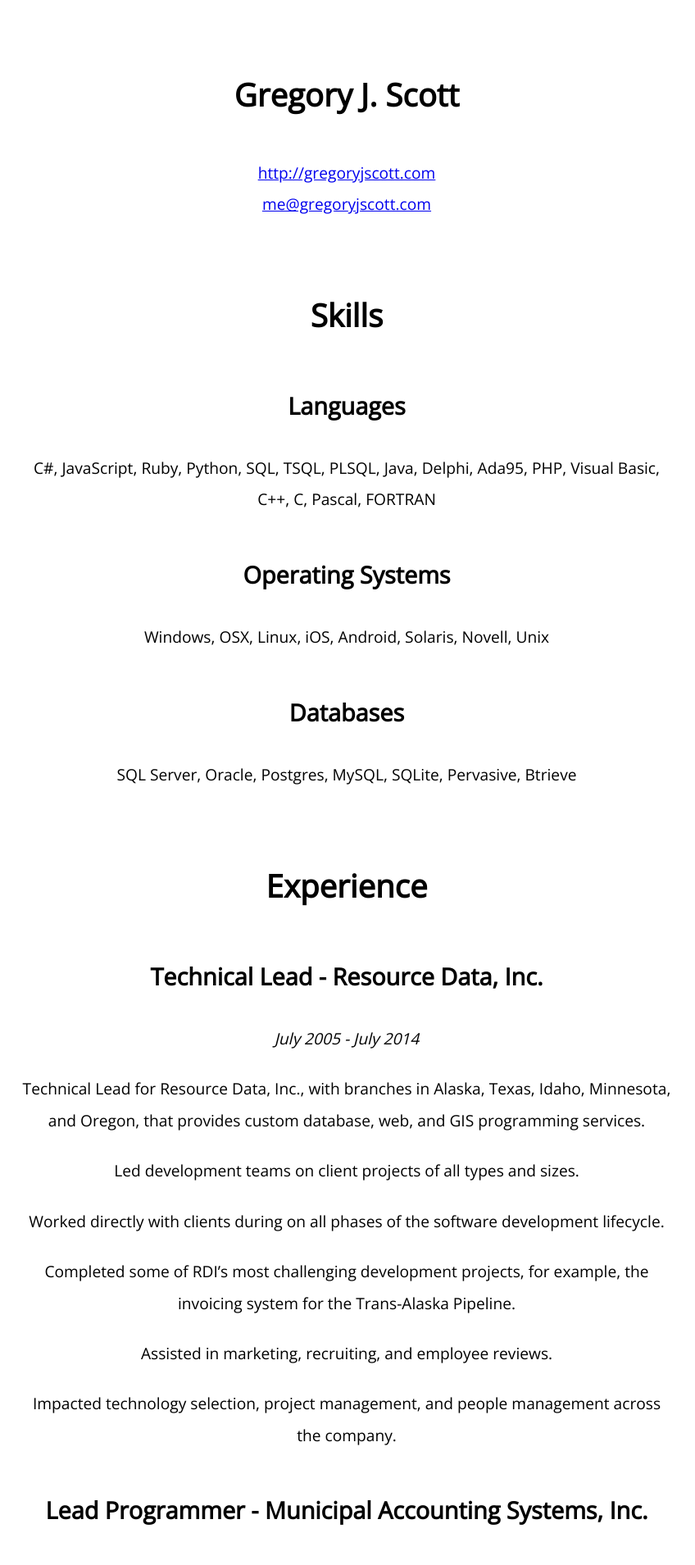
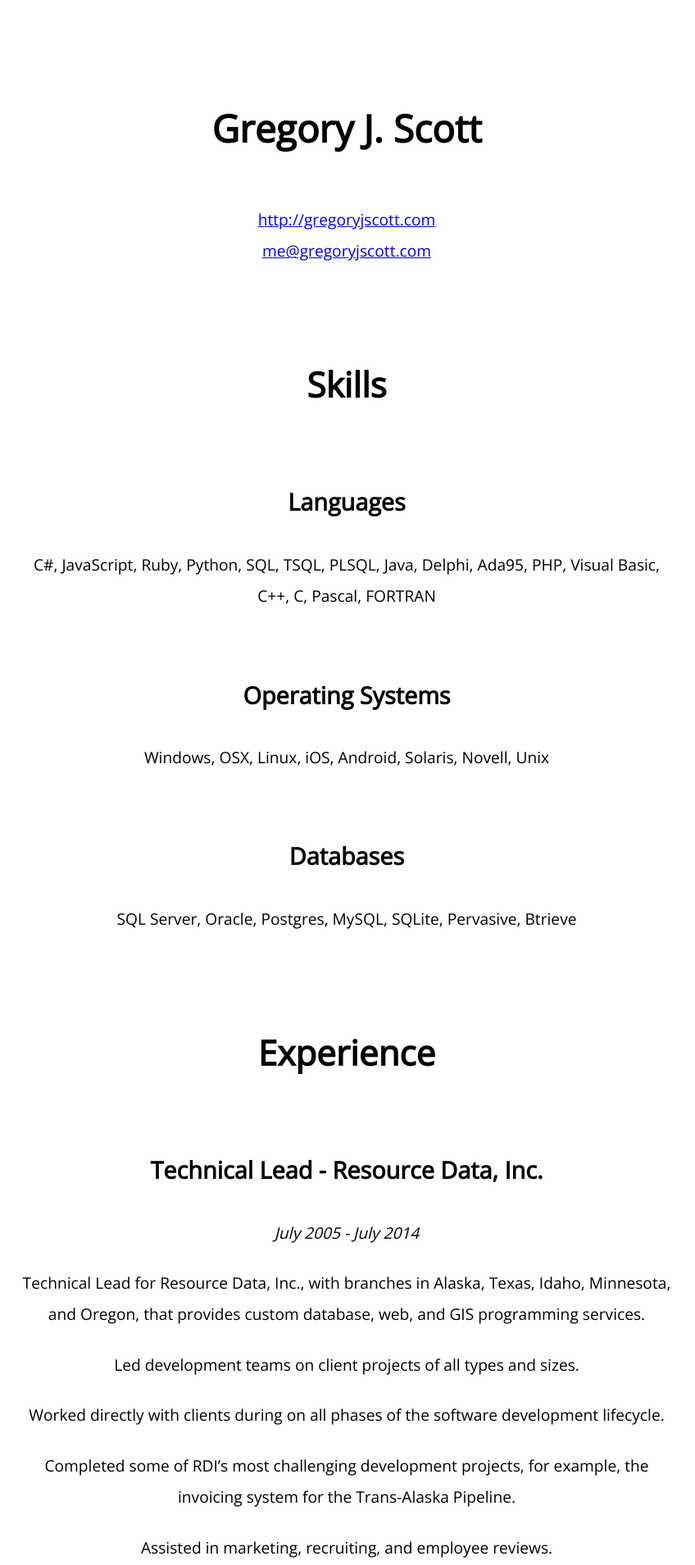
Before and after one commit to gregoryjscott/gregoryjscott.github.io, a Jekyll site: the page built from resume/index.md, in a window 1280 px wide. Shown: the top 1909 px of the page at 82% size, without its empty margins (217-1065 px from the left). Built offline with Jekyll 4.4.1, drawn with Linux system fonts in a browser that asks for light colours.

Commit message:
Tweak h1 sizing

```diff
--- a/css/site.css
+++ b/css/site.css
@@ -13,12 +13,16 @@
 }
 
 h1 {
-  font-size: 2em;
-  margin: 2em 0 1em 0;
+  font-size: 2.4em;
+  margin: 2.4em 0 1em 0;
+}
+
+section h1 {
+  font-size: 2.2em;
 }
 
 h2 {
-  margin: 1.5em 0 1em 0;
+  margin: 2.5em 0 1em 0;
 }
 
 p {
--- a/resume/index.md
+++ b/resume/index.md
@@ -1,8 +1,9 @@
 ---
 layout: default
 ---
+# Gregory J. Scott
+
 <section markdown="1">
-# Gregory J. Scott
 * [http://gregoryjscott.com](http://gregoryjscott.com)
 * [me@gregoryjscott.com](mailto:me@gregoryjscott.com)
 </section>
```
Also changed, not shown: _includes/about.md (+0 -2 lines), index.md (+2 -0 lines).
